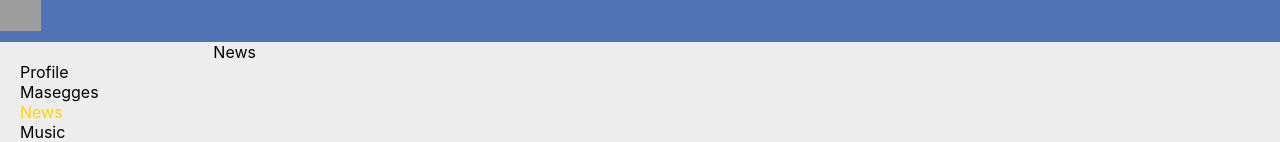
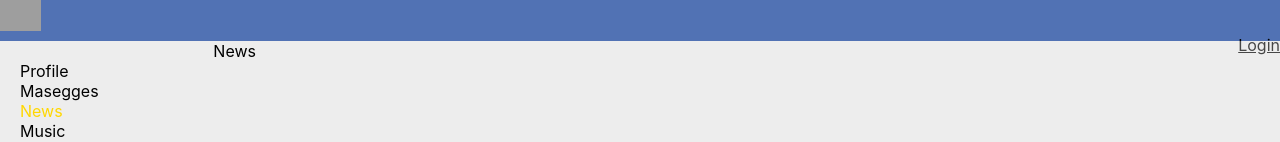
Before and after one commit to viktorShatalov/React-js, a React (Create React App) app: page /news in a window 1280 px wide. Shown: the top 142 px of the page. Built offline with nearby package versions, Linux system fonts and the light colour scheme; no server answers; grey boxes are pictures that could not be loaded.

Commit message:
Login
логин и авторизация,но пока без регистрации.просто тест работоспособности routa

```diff
--- a/src/App.css
+++ b/src/App.css
@@ -3,7 +3,7 @@
   grid-template-areas:
   "h h "
   "n c";
-  grid-template-rows: 42px 1fr;
+  grid-template-rows: 41px ;
   grid-template-columns: 2fr 10fr;
 }
 .app-wrapper-content{
--- a/src/App.js
+++ b/src/App.js
@@ -1,6 +1,5 @@
 import React, { Component } from 'react';
 import './App.css';
-import Header from './components/Header/Header';
 import Navbar from './components/Navbar/Nav';
 import DialogsConteiner from './components/Dialogs/DialogsConteiner';
 import {  Route } from "react-router-dom";
@@ -9,21 +8,26 @@
 import Settings from './components/Settings/Settings';
 import UsersContainer from './components/Users/UsersConteiner';
 import ProfileContainer from './components/Profile/ProfileConteiner';
+import HeaderContainer from './components/Header/HeaderContainer';
 
 
 const App = (props) => {
 
   return (
       <div className='app-wrapper'>
-        <Header />
+        <HeaderContainer />
         <Navbar />
         <div className='app-wrapper-content'>
+
           <Route path='/dialogs'
             render={() => <DialogsConteiner  />} />
-          <Route path='/profile'
+
+          <Route path='/profile/:userId?'
             render={() => <ProfileContainer />} />
+
           <Route path='/users'
             render={() => <UsersContainer />} />
+
           <Route path='/settings' render={() => <Settings />} />
           <Route path='/music' render={() => <Music />} />
           <Route path='/news' render={() => <News />} />
--- /dev/null
+++ b/src/Redux/auth-reduser.js
@@ -0,0 +1,28 @@
+const SET_USER_DATA = 'SET_USER_DATA';
+
+let initialState = {
+    id: null,
+    email: null,
+    login: null,
+    isAuth: false
+
+};
+
+const authReduser = (state = initialState, action) => {
+    switch (action.type) {
+        case SET_USER_DATA:
+
+            return {
+                ...state,
+                ...action.data,
+                isAuth: true
+            }
+
+        default:
+            return state;
+    }
+}
+
+export const setAuthUserData = (id, email, login) => ({ type: SET_USER_DATA, data: { id, email, login } })
+
+export default authReduser;
--- a/src/Redux/profile-reducer.js
+++ b/src/Redux/profile-reducer.js
@@ -8,8 +8,7 @@
                 { id: 1, messege: ' post', likesCount: 153333 },
                 { id: 1, messege: 'It my first post', likesCount: 1 },
                 { id: 1, messege: 'agsgslga', likesCount: 11 },
-                { id: 2, messege: 'hi,how are you?', likesCount: 5 }
-            ],
+                { id: 2, messege: 'hi,how are you?', likesCount: 5 } ],
             profile: null
 
 };
--- a/src/Redux/redux-store.js
+++ b/src/Redux/redux-store.js
@@ -2,12 +2,15 @@
 import profileReducer from "./profile-reducer";
 import dialogsReducer from "./dialogs-reducer";
 import usersReduser from "./users-reduser";
+import authReduser from "./auth-reduser";
+
 
 
 let reducers = combineReducers({
-    profilePage : profileReducer,
-    dialogsPage : dialogsReducer,
-    usersPage: usersReduser
+    profilePage: profileReducer,
+    dialogsPage: dialogsReducer,
+    usersPage: usersReduser,
+    auth: authReduser
 });
 
 let store = createStore(reducers);
--- a/src/components/Header/Header.jsx
+++ b/src/components/Header/Header.jsx
@@ -1,15 +1,20 @@
 import React from 'react';
 import s from './Header.module.css';
+import {NavLink} from 'react-router-dom';
 
-class Header extends React.Component {
-  render() {
+const Header =(props) => {
+
     return <header className={s.header}>
       <div className={s.header__logo}>
         <img src='https://www.freelogodesign.org/Content/img/logo-ex-7.png' />
       </div>
+      <div className={s.loginBlock}>
+        {props.isAuth ? props.login : <NavLink to={'/login/'}>Login</NavLink> }
+
+      </div>
     </header>;
   }
-}
+
 
 
 export default Header;
--- a/src/components/Header/Header.module.css
+++ b/src/components/Header/Header.module.css
@@ -5,3 +5,9 @@
 .header img {
   width: 41px;
 }
+.loginBlock{
+   float: right;
+}
+.loginBlock a {
+  color: rgb(0, 0, 0);
+}
--- /dev/null
+++ b/src/components/Header/HeaderContainer.jsx
@@ -0,0 +1,30 @@
+import React from 'react';
+import Header from './Header';
+import * as axios from 'axios';
+import { connect } from 'react-redux';
+import {setAuthUserData}from '../../Redux/auth-reduser';
+
+class HeaderContainer extends React.Component {
+    componentDidMount(){
+        axios.get(`https://social-network.samuraijs.com/api/1.0/auth/me`,{
+            withCredentials:true
+        })
+            .then(response => {
+                if(response.data.resultCode === 0) {
+                    let {id,email,login} = response.data.data;
+                    this.props.setAuthUserData(id,email,login);
+                }
+            });
+    }
+    render() {
+        return <Header {...this.props}/>
+    }
+}
+
+let mapStateToProps = (state) => {
+    return{
+    isAuth: state.auth.isAuth,
+    login : state.auth.login  }
+};
+
+export default connect(mapStateToProps,{setAuthUserData})(HeaderContainer);
--- a/src/components/Profile/Profile.jsx
+++ b/src/components/Profile/Profile.jsx
@@ -1,5 +1,4 @@
 import React from 'react';
-import s from './Profile.module.css';
 import ProfileInfo from './ProfileInfo/ProfileInfo'
 import MyPostsConteiner from './MyPosts/MyPostsConteiner';
 
--- a/src/components/Profile/ProfileConteiner.jsx
+++ b/src/components/Profile/ProfileConteiner.jsx
@@ -2,16 +2,20 @@
 import Profile from './Profile';
 import * as axios from 'axios';
 import { connect } from 'react-redux';
-import {setUsersProfile}from '../../Redux/profile-reducer';
-
+import { setUsersProfile } from '../../Redux/profile-reducer';
+import { withRouter } from 'react-router-dom';
 
 class ProfileContainer extends React.Component {
+
   componentDidMount() {
-    axios.get(`https://social-network.samuraijs.com/api/1.0/profile/2`)
-    .then(response => {
-       this.props.setUsersProfile(response.data);
 
-    });
+    let userId = this.props.match.params.userId;
+    if(!userId) {userId = 1299};
+
+    axios.get(`https://social-network.samuraijs.com/api/1.0/profile/` + userId )
+      .then(response => {
+        this.props.setUsersProfile(response.data);
+      });
   }
 
   render() {
@@ -19,7 +23,9 @@
   }
 }
 let mapStateToProps = (state) => ({
-  profile:state.profilePage.profile
+  profile: state.profilePage.profile
 });
 
-export default connect(mapStateToProps,{setUsersProfile}) (ProfileContainer);
+let WithUrlDataConteinerComponent = withRouter(ProfileContainer);
+
+export default connect(mapStateToProps, { setUsersProfile })(WithUrlDataConteinerComponent);
--- a/src/components/Profile/ProfileInfo/ProfileInfo.jsx
+++ b/src/components/Profile/ProfileInfo/ProfileInfo.jsx
@@ -11,6 +11,7 @@
       <div>
         <div className={s.descriptionBlock}>
          <img src={props.profile.photos.large} />
+         ava+description
         </div>
       </div>
     </div>
--- a/src/components/Users/Users.jsx
+++ b/src/components/Users/Users.jsx
@@ -18,7 +18,7 @@
         </div>
         {props.users.map(u => <div key={u.id}>
             <span>
-                <NavLink to ={'/profile'+ u.id}>
+                <NavLink to ={'/profile/'+ u.id}>
                 <div>
                     <img src={u.photos.small != null ? u.photos.small : UserPhoto} className={s.ava} />
                 </div>
```
